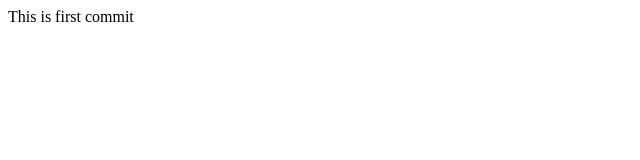
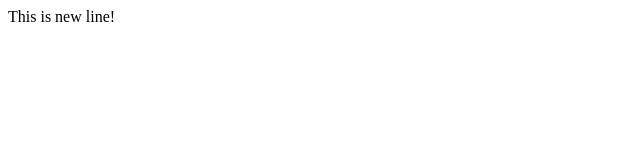
Before and after one commit to AlSayedAhmed/forntend_test, a plain HTML site: page index.html in a window 1280 px wide. Shown: the full height of the page, 0-640 px from the left. Drawn offline with Linux system fonts and the light colour scheme.

Commit message:
first line added

```diff
--- a/index.html
+++ b/index.html
@@ -6,6 +6,6 @@
     <title>Document</title>
 </head>
 <body>
-    This is first commit
+    This is new line!
 </body>
 </html>
```
